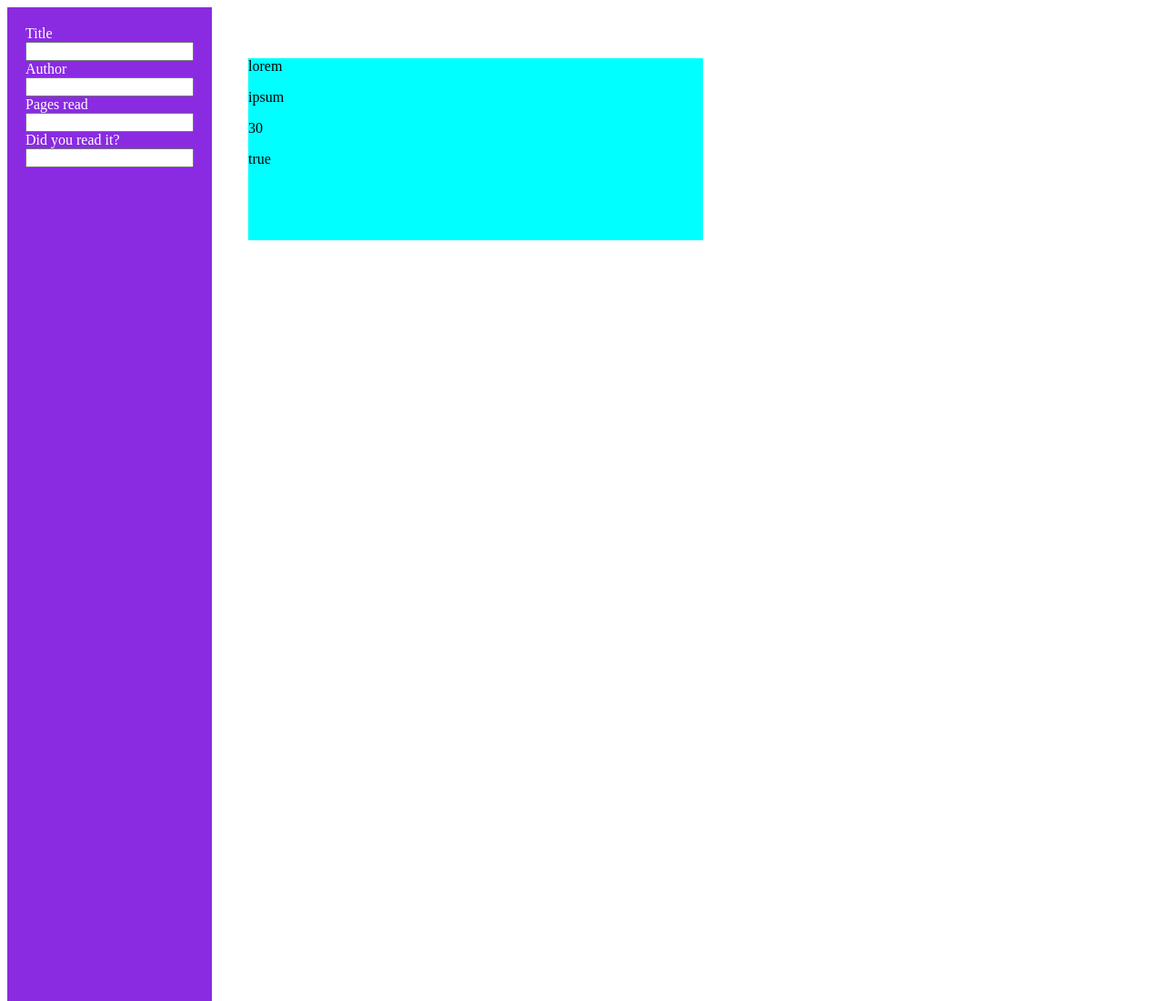
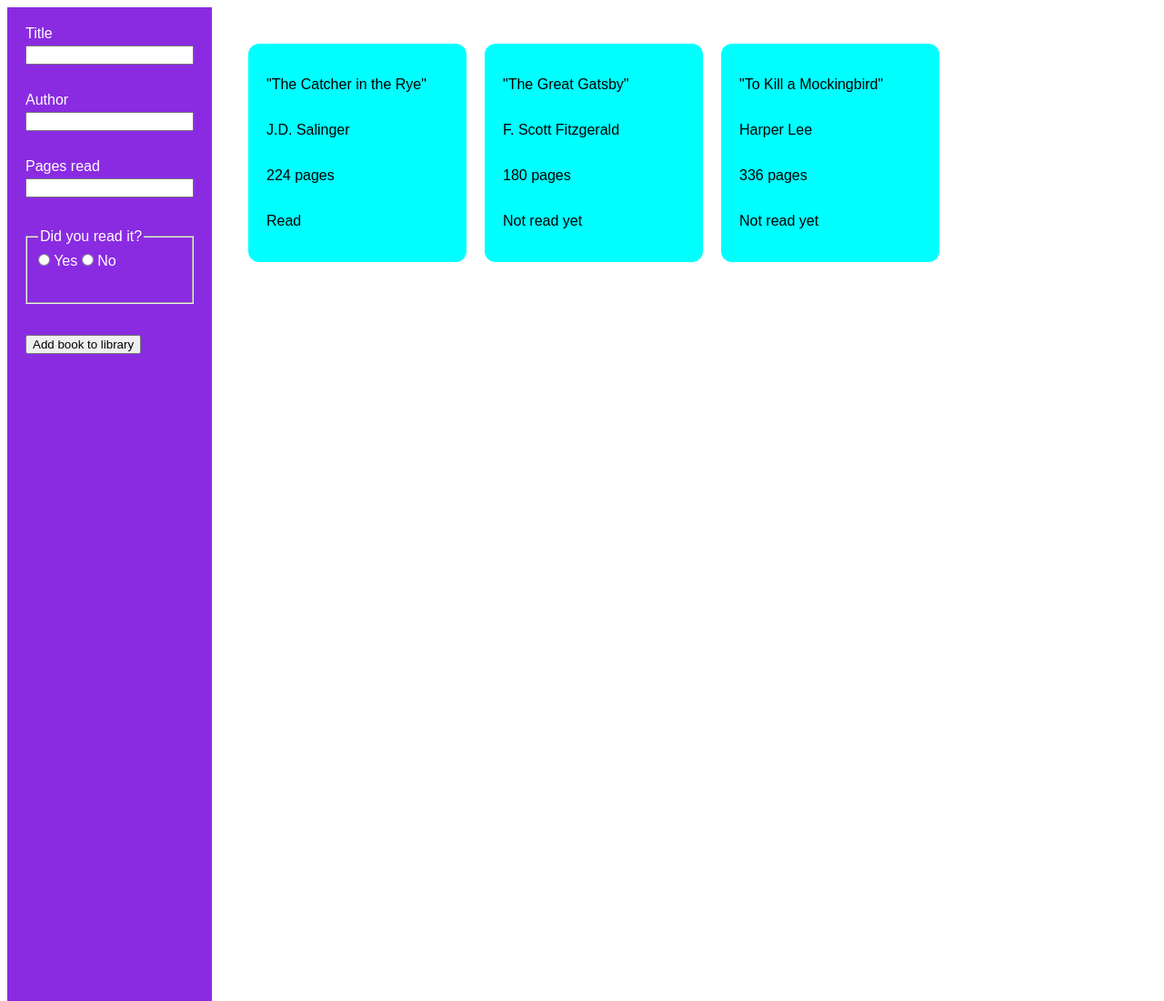
Before and after one commit to goncalofgalmeida/library, a plain HTML site: page index.html in a window 1280 px wide. Shown: the top 1100 px of the page at 91% size. Drawn offline with Linux system fonts and the light colour scheme.

Commit message:
Display each book on a new card

```diff
--- a/index.html
+++ b/index.html
@@ -17,18 +17,18 @@
                 <input type="text" id="form-author">
                 <label for="form-pages">Pages read</label>
                 <input type="number" id="form-pages">
-                <label for="form-read">Did you read it?</label>
-                <input type="text" id="form-read">
+                <fieldset>
+                    <legend>Did you read it?</legend>
+                    <input type="radio" id="read-yes" name="read">
+                    <label for="read-yes">Yes</label>
+                    <input type="radio" id="read-no" name="read">
+                    <label for="read-no">No</label>
+                </fieldset>
+                <input type="submit" value="Add book to library"/>
             </form>
         </div>
         <div class="content">
-            <div class="card">
-                <p class="display-title"></p>
-                <p class="display-author"></p>
-                <p class="display-pages"></p>
-                <p class="display-read"></p>
                 <p class="empty-display-message">Add a book to display it here...</p>
-            </div>
         </div>
     </div>
 </body>
--- a/main.js
+++ b/main.js
@@ -1,14 +1,13 @@
 const myLibrary = [
-    {
-        title: 'lorem', author: 'ipsum', pages: 30, read: true,
-    }
+    { title: '"The Catcher in the Rye"', author: 'J.D. Salinger', pages: 224, read: true },
+
+    { title: '"The Great Gatsby"', author: 'F. Scott Fitzgerald', pages: 180, read: false },
+
+    { title: '"To Kill a Mockingbird"', author: 'Harper Lee', pages: 336, read: false }
 ];
-const cards = document.querySelectorAll('.card');
-const displayTitle = document.querySelector('.display-title');
-const displayAuthor = document.querySelector('.display-author');
-const displayPages = document.querySelector('.display-pages');
-const displayRead = document.querySelector('.display-read');
+
 const emptyDisplayMessage = document.querySelector('.empty-display-message');
+const content = document.querySelector('.content');
 
 function Book(title, author, pages, read) {
     this.title = title;
@@ -20,33 +19,42 @@ function Book(title, author, pages, read) {
             return `The ${title} by ${author}, ${pages} pages, already read`
         } else {
             return `The ${title} by ${author}, ${pages} pages, not read yet`
-        }
-    }
+        };
+    };
 };
 
 function addBookToLibrary (userTitle, userAuthor, userPages, userRead) {
     const addedBook = new Book(userTitle, userAuthor, userPages, userRead);
-    myLibrary.push(addedBook);
+    myLibrary.unshift(addedBook);
 };
 
 function displayBooks () {
     for (element of myLibrary) {
-        if (element.title !== undefined) {
-            emptyDisplayMessage.textContent = '';
+        const card = document.createElement('div');
+        card.classList.toggle('card');
+        const paraTitle = document.createElement('p');
+        const paraAuthor = document.createElement('p');
+        const paraPages = document.createElement('p');
+        const paraRead = document.createElement('p');
+
+        paraTitle.textContent = element.title;
+        paraAuthor.textContent = element.author;
+        paraPages.textContent = `${element.pages} pages`;
+        if (element.read === true) {
+            paraRead.textContent = 'Read';
+        } else if (element.read === false) {
+            paraRead.textContent = 'Not read yet';
         }
-        displayTitle.textContent = element.title;
-        displayAuthor.textContent = element.author;
-        displayPages.textContent = element.pages;
-        displayRead.textContent = element.read;
+
+        card.appendChild(paraTitle);
+        card.appendChild(paraAuthor);
+        card.appendChild(paraPages);
+        card.appendChild(paraRead);
+        content.appendChild(card);
     }
+    if (myLibrary[0].title !== undefined) {
+        emptyDisplayMessage.style.display = 'none';
+    };
 };
 
-displayBooks ()
-
-/* const userTitle = 'lorem';
-const userAuthor = 'lorem';
-const userPages = 10;
-const userRead = true;
-addBookToLibrary ('lorem', 'lorem', 10, true)
-displayBooks ()
-*/
+displayBooks ();
--- a/styles.css
+++ b/styles.css
@@ -1,3 +1,7 @@
+body {
+    font-family: Arial, Helvetica, sans-serif;
+}
+
 .container {
     display: grid;
     grid-template-columns: 1fr 8fr;
@@ -11,16 +15,34 @@
     background-color: blueviolet;
     color: white;
     padding: 20px;
+}
 
+input,
+fieldset {
+    margin: 4px 0 30px 0;
 }
 
 .content {
     padding: 40px 40px;
+    display: flex;
+    flex-wrap: wrap;
 }
 
 .card {
+    display: flex;
+    flex-direction: column;
+    align-items: start;
+    justify-content: center;
     min-height: 200px;
     min-width: 200px;
-    max-width: 500px;
+    max-width: 350px;
     background-color: aqua;
+    border-radius: 12px;
+    padding: 20px;
+    margin: 0 20px 20px 0;
 }
+
+.empty-display-message {
+    max-width: fit-content;
+    margin: auto;
+}
```
